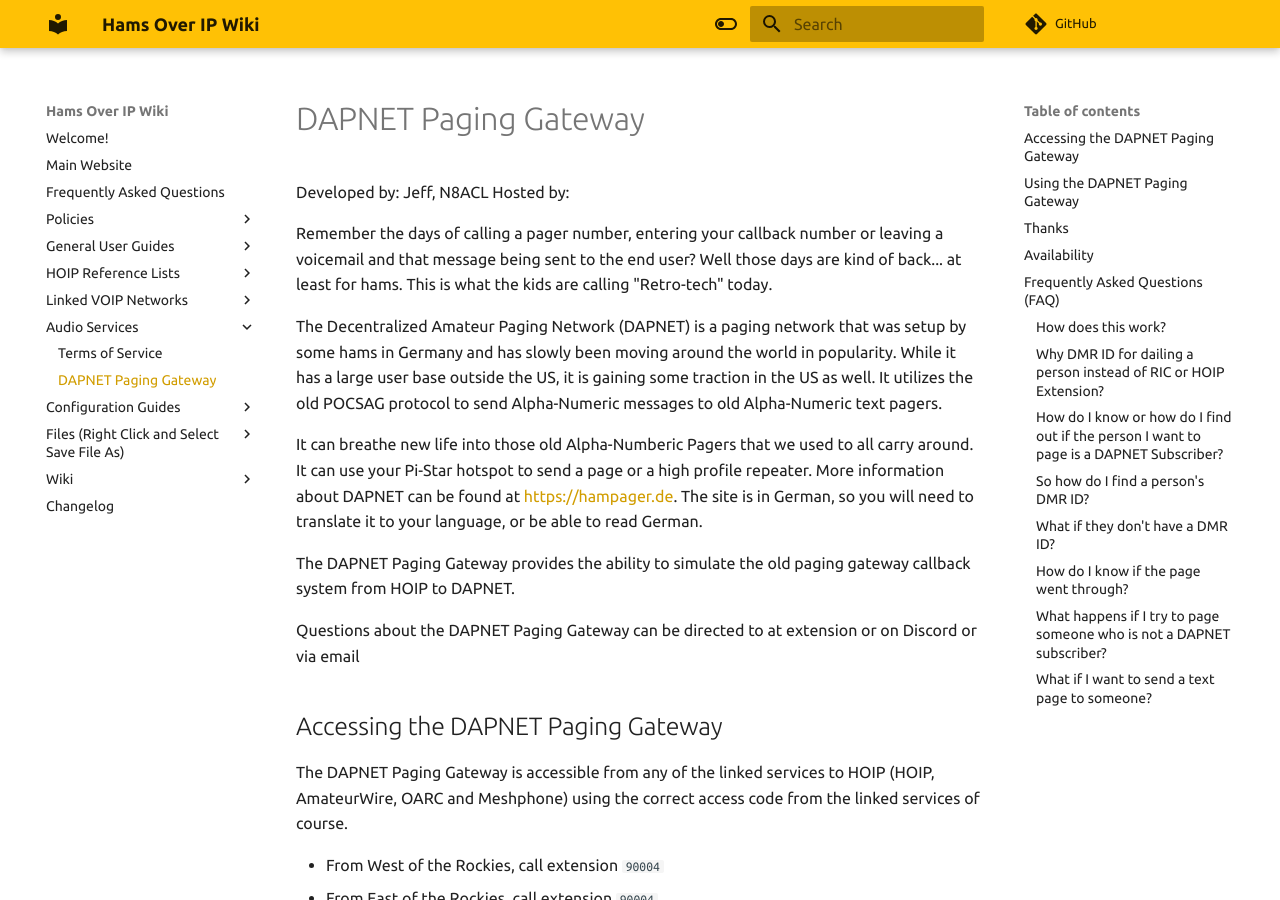
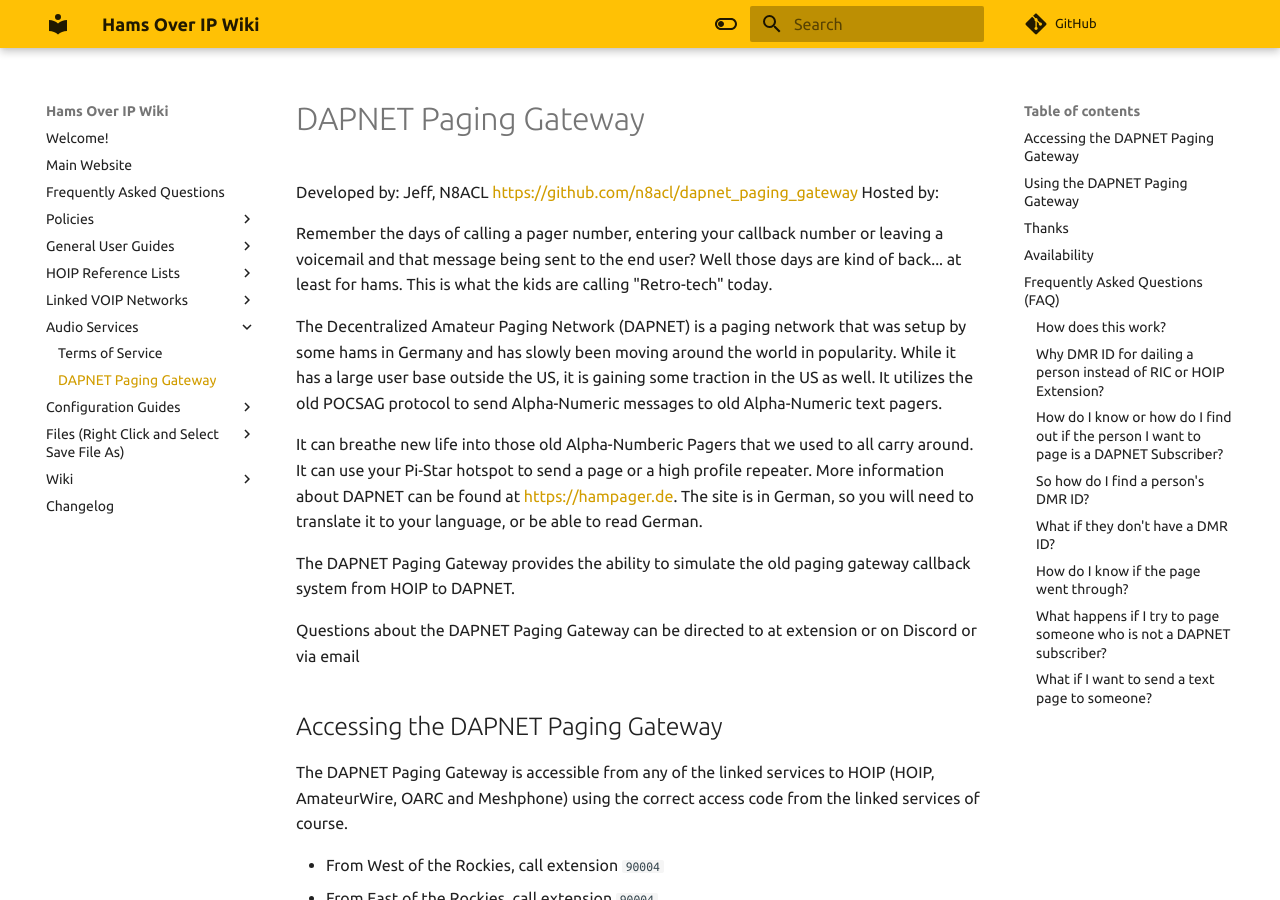
Before and after one commit to hamsoverip/wiki, an MkDocs documentation site: the page built from docs/General/audio_services/dapnet_gateway.md, in a window 1280 px wide and 900 px high. Built offline with MkDocs 1.6.1 and Material for MkDocs 9.7.7, drawn with Linux system fonts in a browser that asks for light colours; comment, search, counter and statistics services are not loaded; some of the changed lines change nothing that is shown.

Commit message:
Removal of contact info for N8ACL

```diff
--- a/docs/General/audio_services/dapnet_gateway.md
+++ b/docs/General/audio_services/dapnet_gateway.md
@@ -1,6 +1,6 @@
 # DAPNET Paging Gateway
 
-Developed by: Jeff, N8ACL
+Developed by: Jeff, N8ACL [https://github.com/n8acl/dapnet_paging_gateway](https://github.com/n8acl/dapnet_paging_gateway)
 Hosted by:
 
 Remember the days of calling a pager number, entering your callback number or leaving a voicemail and that message being sent to the end user? Well those days are kind of back... at least for hams. This is what the kids are calling "Retro-tech" today.
```
